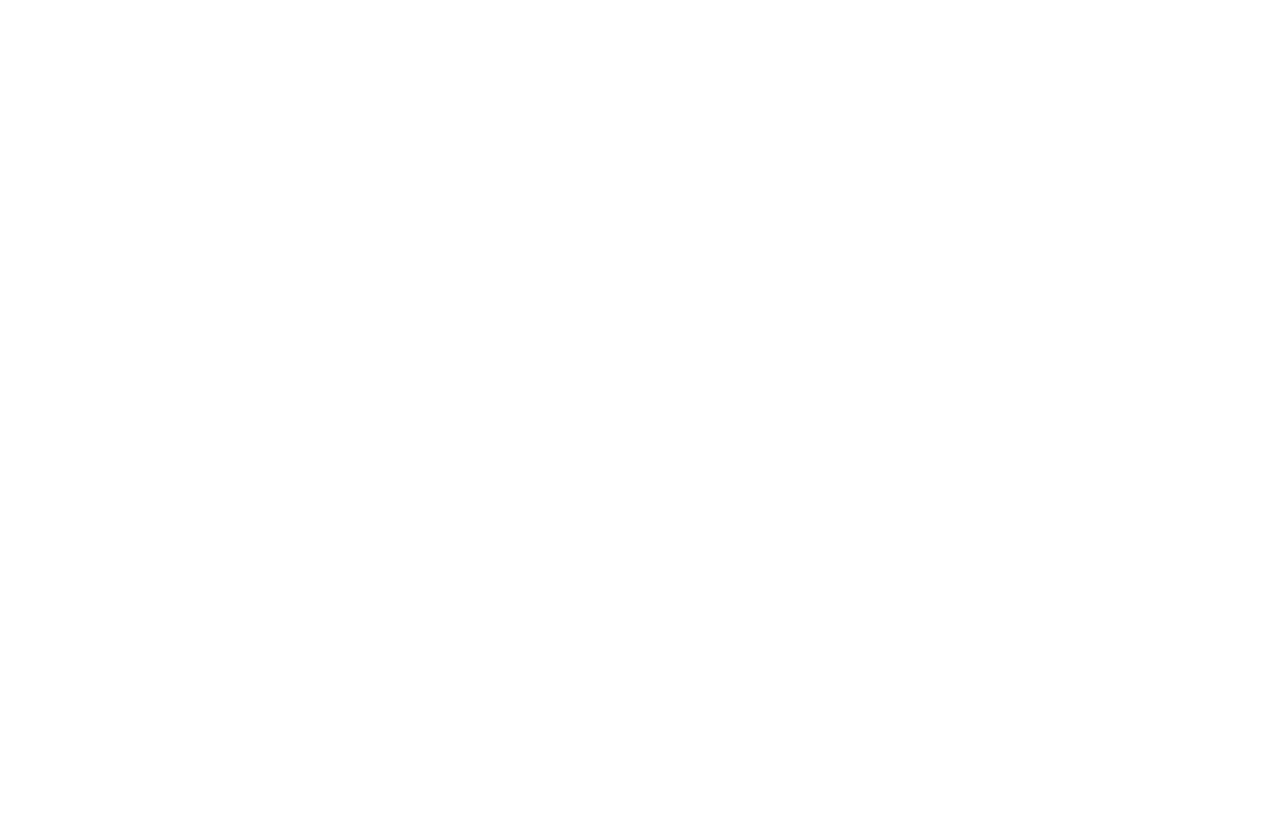
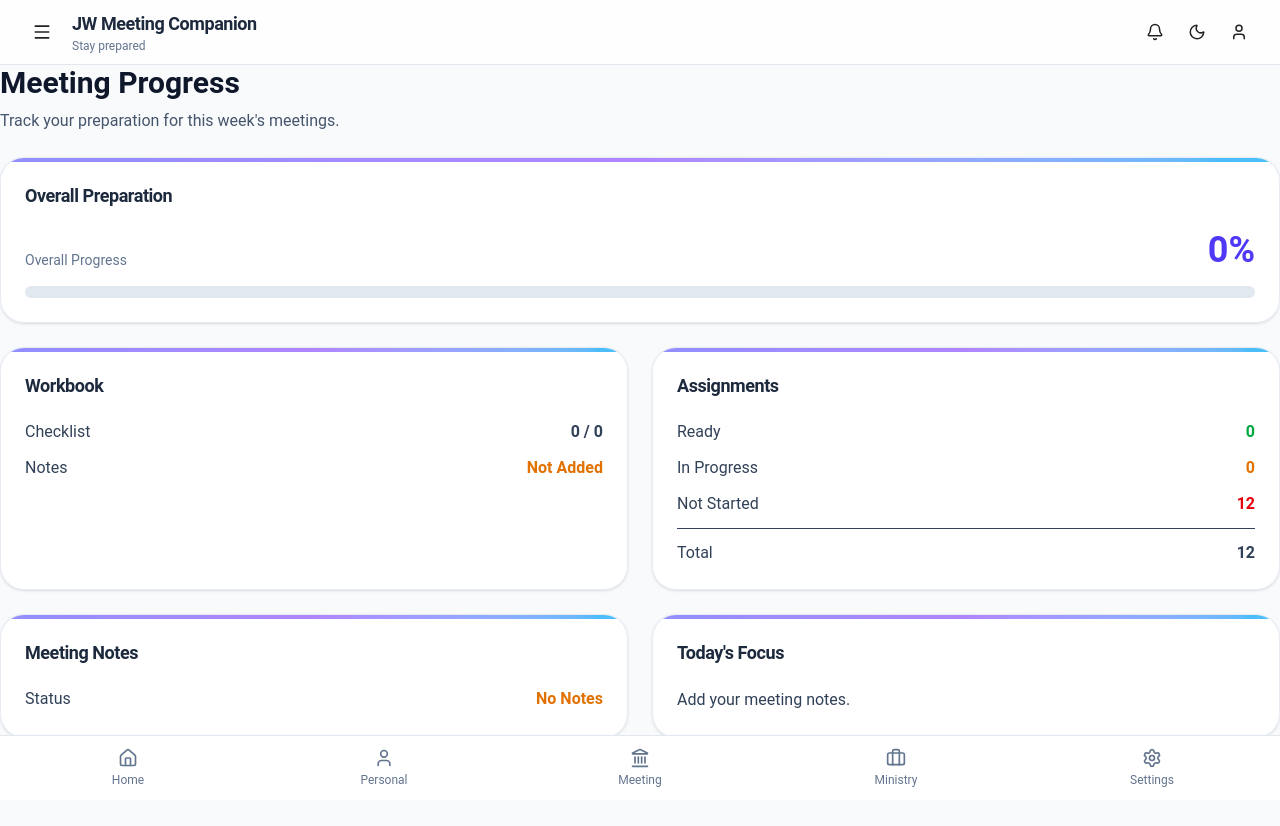
Before and after one commit to kadamsandesh28-star/jw-meeting-companion, a React (Vite) app: page /meetings/progress in a window 1280 px wide. Before the commit this address had no page. Shown: the top 826 px of the page. Before the commit the page ends 800 px from the top, so only its background shows below. Built offline with nearby package versions, Linux system fonts and the light colour scheme.

Commit message:
feat: add Meeting Preparation dashboard widget

```diff
--- a/src/AppRoutes.tsx
+++ b/src/AppRoutes.tsx
@@ -4,6 +4,7 @@
 
 import Home from "./pages/home/Home";
 import Meetings from "./pages/meetings/Meetings";
+import MeetingProgress from "./pages/meetings/MeetingProgress";
 import MidweekMeeting from "./pages/meetings/MidweekMeeting";
 import WeekendMeeting from "./pages/meetings/WeekendMeeting";
 import MeetingNotes from "./pages/meetings/MeetingNotes";
@@ -23,6 +24,7 @@
         <Route path="/" element={<Home />} />
         <Route path="/personal" element={<Personal />} />
         <Route path="/meetings" element={<Meetings />} />
+        <Route path="/meetings/progress" element={<MeetingProgress />} />
         <Route path="/meetings/midweek" element={<MidweekMeeting />} />
         <Route path="/meetings/weekend" element={<WeekendMeeting />} />
         <Route path="/meetings/notes" element={<MeetingNotes />} />
--- /dev/null
+++ b/src/components/dashboard/MeetingPreparationCard.tsx
@@ -0,0 +1,77 @@
+import { Link } from "react-router-dom";
+import Card from "../ui/Card";
+import type { MeetingProgress } from "../../services/meetingProgressService";
+
+interface Props {
+  progress: MeetingProgress;
+}
+
+export default function MeetingPreparationCard({
+  progress,
+}: Props) {
+  return (
+    <Card title="📊 Meeting Preparation">
+      <div className="space-y-4">
+        <div className="flex items-end justify-between">
+          <span className="text-sm text-gray-500">
+            Overall Progress
+          </span>
+
+          <span className="text-3xl font-bold text-indigo-600">
+            {progress.overallProgress}%
+          </span>
+        </div>
+
+        <div className="h-3 overflow-hidden rounded-full bg-slate-200 dark:bg-slate-700">
+          <div
+            className="h-full rounded-full bg-indigo-600 transition-all duration-500"
+            style={{
+              width: `${progress.overallProgress}%`,
+            }}
+          />
+        </div>
+
+        <div className="space-y-2 text-sm">
+          <div className="flex justify-between">
+            <span>Workbook</span>
+
+            <span className="font-medium">
+              {progress.workbook.completed} / {progress.workbook.total}
+            </span>
+          </div>
+
+          <div className="flex justify-between">
+            <span>Assignments Ready</span>
+
+            <span className="font-medium text-green-600">
+              {progress.assignments.ready}
+            </span>
+          </div>
+
+          <div className="flex justify-between">
+            <span>Meeting Notes</span>
+
+            <span
+              className={
+                progress.meetingNotes.hasNotes
+                  ? "font-medium text-green-600"
+                  : "font-medium text-amber-600"
+              }
+            >
+              {progress.meetingNotes.hasNotes
+                ? "Saved"
+                : "Not Started"}
+            </span>
+          </div>
+        </div>
+
+        <Link
+          to="/meetings/progress"
+          className="inline-flex text-sm font-medium text-indigo-600 hover:text-indigo-700"
+        >
+          View Meeting Dashboard →
+        </Link>
+      </div>
+    </Card>
+  );
+}
--- a/src/pages/home/Home.tsx
+++ b/src/pages/home/Home.tsx
@@ -1,4 +1,5 @@
 import GreetingCard from "../../components/dashboard/GreetingCard";
+import MeetingPreparationCard from "../../components/dashboard/MeetingPreparationCard";
 import NextMeetingCard from "../../components/dashboard/NextMeetingCard";
 import ReminderCard from "../../components/dashboard/ReminderCard";
 import WeeklyProgressCard from "../../components/dashboard/WeeklyProgressCard";
@@ -6,6 +7,7 @@
 import TodaysFocusCard from "../../components/dashboard/TodaysFocusCard";
 
 import { getTodaysFocus } from "../../services/dashboardService";
+import { getMeetingProgress } from "../../services/meetingProgressService";
 
 import { getGreeting } from "../../utils/greeting";
 import { getNextMeeting } from "../../utils/nextMeeting";
@@ -17,6 +19,7 @@
 
   const nextMeeting = getNextMeeting();
   const todaysFocus = getTodaysFocus();
+  const meetingProgress = getMeetingProgress(planner);
 
   const midweek = planner.filter(
     (item) => item.meeting === "Midweek"
@@ -60,6 +63,8 @@
         path={todaysFocus.path}
       />
 
+      <MeetingPreparationCard progress={meetingProgress} />
+
       <div className="grid gap-6 md:grid-cols-2">
         <NextMeetingCard
           title={nextMeeting.title}
--- a/src/pages/meetings/MeetingProgress.tsx
+++ b/src/pages/meetings/MeetingProgress.tsx
@@ -0,0 +1,141 @@
+import { useMemo } from "react";
+import Card from "../../components/ui/Card";
+import { usePlanner } from "../../contexts/PlannerContext";
+import { getMeetingProgress } from "../../services/meetingProgressService";
+
+export default function MeetingProgress() {
+  const { planner } = usePlanner();
+
+  const progress = useMemo(
+    () => getMeetingProgress(planner),
+    [planner]
+  );
+
+  return (
+    <div className="space-y-6">
+      <div>
+        <h1 className="text-3xl font-bold text-slate-900 dark:text-white">
+          Meeting Progress
+        </h1>
+
+        <p className="mt-2 text-slate-600 dark:text-slate-400">
+          Track your preparation for this week's meetings.
+        </p>
+      </div>
+
+      <Card title="Overall Preparation">
+        <div className="space-y-4">
+          <div className="flex items-end justify-between">
+            <span className="text-sm text-slate-500">
+              Overall Progress
+            </span>
+
+            <span className="text-4xl font-bold text-indigo-600">
+              {progress.overallProgress}%
+            </span>
+          </div>
+
+          <div className="h-3 overflow-hidden rounded-full bg-slate-200 dark:bg-slate-700">
+            <div
+              className="h-full rounded-full bg-indigo-600 transition-all duration-500"
+              style={{
+                width: `${progress.overallProgress}%`,
+              }}
+            />
+          </div>
+        </div>
+      </Card>
+
+      <div className="grid gap-6 md:grid-cols-2">
+        <Card title="Workbook">
+          <div className="space-y-3">
+            <div className="flex justify-between">
+              <span>Checklist</span>
+
+              <span className="font-semibold">
+                {progress.workbook.completed} /{" "}
+                {progress.workbook.total}
+              </span>
+            </div>
+
+            <div className="flex justify-between">
+              <span>Notes</span>
+
+              <span
+                className={
+                  progress.workbook.hasNotes
+                    ? "font-semibold text-green-600"
+                    : "font-semibold text-amber-600"
+                }
+              >
+                {progress.workbook.hasNotes
+                  ? "Added"
+                  : "Not Added"}
+              </span>
+            </div>
+          </div>
+        </Card>
+
+        <Card title="Assignments">
+          <div className="space-y-3">
+            <div className="flex justify-between">
+              <span>Ready</span>
+
+              <span className="font-semibold text-green-600">
+                {progress.assignments.ready}
+              </span>
+            </div>
+
+            <div className="flex justify-between">
+              <span>In Progress</span>
+
+              <span className="font-semibold text-amber-600">
+                {progress.assignments.inProgress}
+              </span>
+            </div>
+
+            <div className="flex justify-between">
+              <span>Not Started</span>
+
+              <span className="font-semibold text-red-600">
+                {progress.assignments.notStarted}
+              </span>
+            </div>
+
+            <div className="border-t pt-3 dark:border-slate-700 flex justify-between">
+              <span>Total</span>
+
+              <span className="font-semibold">
+                {progress.assignments.total}
+              </span>
+            </div>
+          </div>
+        </Card>
+
+        <Card title="Meeting Notes">
+          <div className="flex items-center justify-between">
+            <span>Status</span>
+
+            <span
+              className={
+                progress.meetingNotes.hasNotes
+                  ? "font-semibold text-green-600"
+                  : "font-semibold text-amber-600"
+              }
+            >
+              {progress.meetingNotes.hasNotes
+                ? "Saved"
+                : "No Notes"}
+            </span>
+          </div>
+        </Card>
+
+        <Card title="Today's Focus">
+          <p className="leading-relaxed">
+            {progress.todaysFocus}
+          </p>
+        </Card>
+      </div>
+    </div>
+  );
+}
```
